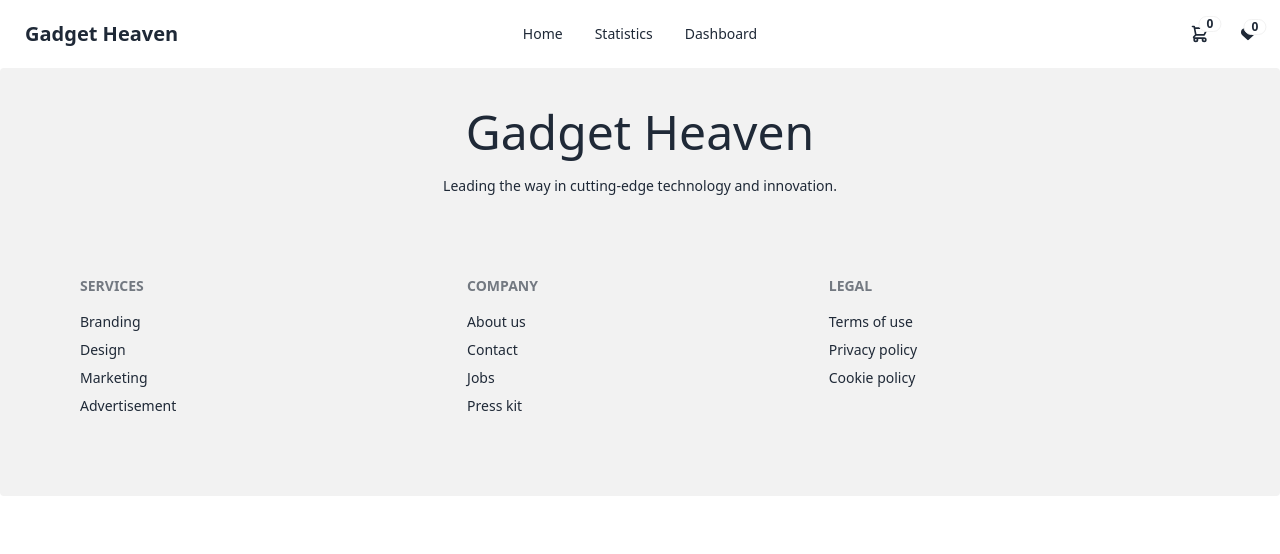
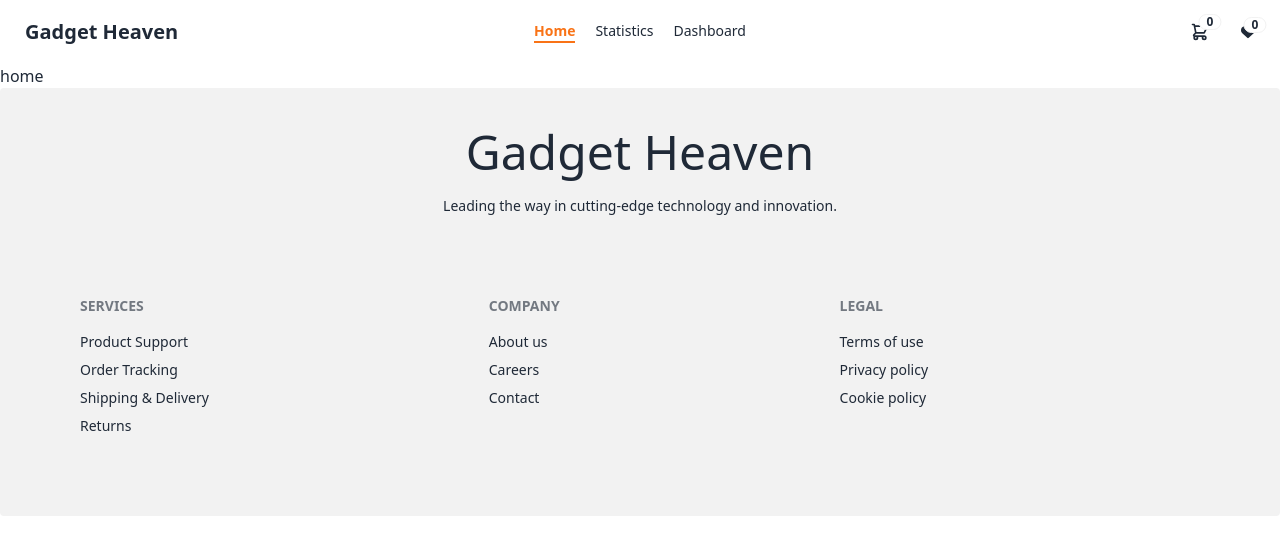
Before and after one commit to programming-hero-web-course-4/b10a8-gadget-heaven-gr99murad, a React (Vite) app: page / in a window 1280 px wide. Shown: the top 554 px of the page. Built offline with nearby package versions, Linux system fonts and the light colour scheme.

Commit message:
edit navbutton routes the different path and edit footer section

```diff
--- a/public/Categories.json
+++ b/public/Categories.json
@@ -1,4 +1,8 @@
 [
+    {
+        "id": "0",
+        "category": "All Products"
+    },
     {
         "id": "1",
         "category": "Smartphones"
--- a/src/Components/Footer/Footer.jsx
+++ b/src/Components/Footer/Footer.jsx
@@ -12,17 +12,18 @@ const Footer = () => {
    <footer className="footer mx-auto p-10">
   <nav>
     <h6 className="footer-title">Services</h6>
-    <a className="link link-hover">Branding</a>
-    <a className="link link-hover">Design</a>
-    <a className="link link-hover">Marketing</a>
-    <a className="link link-hover">Advertisement</a>
+    <a className="link link-hover">Product Support</a>
+    <a className="link link-hover">Order Tracking</a>
+    <a className="link link-hover">Shipping & Delivery</a>
+    <a className="link link-hover">Returns</a>
   </nav>
   <nav>
     <h6 className="footer-title">Company</h6>
     <a className="link link-hover">About us</a>
+    <a className="link link-hover">Careers</a>
     <a className="link link-hover">Contact</a>
-    <a className="link link-hover">Jobs</a>
-    <a className="link link-hover">Press kit</a>
+
+
   </nav>
   <nav>
     <h6 className="footer-title">Legal</h6>
--- a/src/Components/Navbar/Navbar.jsx
+++ b/src/Components/Navbar/Navbar.jsx
@@ -1,6 +1,7 @@
 
 import { FontAwesomeIcon } from '@fortawesome/react-fontawesome';
 import { faHeart } from '@fortawesome/free-solid-svg-icons';
+import { NavLink } from 'react-router-dom';
 
 const Navbar = () => {
     return (
@@ -24,18 +25,32 @@ const Navbar = () => {
       <ul
         tabIndex={0}
         className="menu menu-sm dropdown-content bg-base-100 rounded-box z-[1] mt-3 w-52 p-2 shadow">
-       <li><a>Home</a></li>
-      <li><a>Statistics</a></li>
-        <li><a>Dashboard</a></li>
+       <NavLink to="/" end className={({isActive}) =>
+       isActive ? 'text-orange-500 font-semibold border-b-2 border-orange-500' : 'hover:text-orange-500'
+      }>Home</NavLink>
+      <NavLink to="/statistics" className={({isActive}) =>
+       isActive ? 'text-orange-500 font-semibold border-b-2 border-orange-500' : 'hover:text-orange-500'
+      }>Statistics</NavLink>
+       <NavLink to="/dashboard" className={({isActive}) =>
+       isActive ? 'text-orange-500 font-semibold border-b-2 border-orange-500' : 'hover:text-orange-500'
+      }>Dashboard</NavLink>
+
+
       </ul>
     </div>
     <a className="btn btn-ghost text-xl">Gadget Heaven</a>
   </div>
   <div className="navbar-center hidden lg:flex">
-    <ul className="menu menu-horizontal px-1">
-      <li><a>Home</a></li>
-      <li><a>Statistics</a></li>
-        <li><a>Dashboard</a></li>
+    <ul className="menu menu-horizontal px-1 flex gap-5  ">
+    <NavLink to="/" end className={({isActive}) =>
+       isActive ? 'text-orange-500 font-semibold border-b-2 border-orange-500' : 'hover:text-orange-500'
+      }>Home</NavLink>
+      <NavLink to="/statistics" className={({isActive}) =>
+       isActive ? 'text-orange-500 font-semibold border-b-2 border-orange-500' : 'hover:text-orange-500'
+      }>Statistics</NavLink>
+       <NavLink to="/dashboard" className={({isActive}) =>
+       isActive ? 'text-orange-500 font-semibold border-b-2 border-orange-500' : 'hover:text-orange-500'
+      }>Dashboard</NavLink>
     </ul>
   </div>
   <div className="navbar-end">
--- /dev/null
+++ b/src/Pages/Dashboard.jsx
@@ -0,0 +1,11 @@
+
+
+const Dashboard = () => {
+    return (
+        <div>
+            <h1>Dashboard</h1>
+        </div>
+    );
+};
+
+export default Dashboard;
--- /dev/null
+++ b/src/Pages/Home.jsx
@@ -0,0 +1,11 @@
+
+
+const Home = () => {
+    return (
+        <div>
+            <h1>home</h1>
+        </div>
+    );
+};
+
+export default Home;
--- /dev/null
+++ b/src/Pages/Statistics.jsx
@@ -0,0 +1,11 @@
+
+
+const Statistics = () => {
+    return (
+        <div>
+            <h1>statistics</h1>
+        </div>
+    );
+};
+
+export default Statistics;
```
Also changed, not shown: src/main.jsx (+21 -2 lines).
